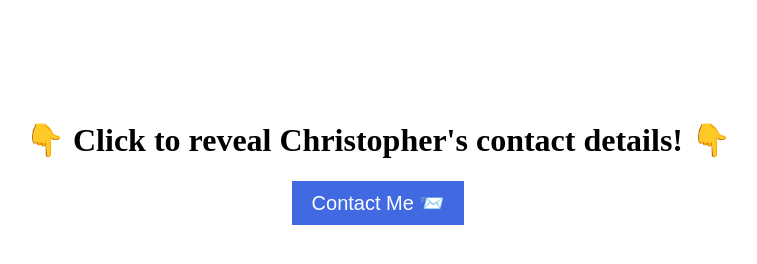
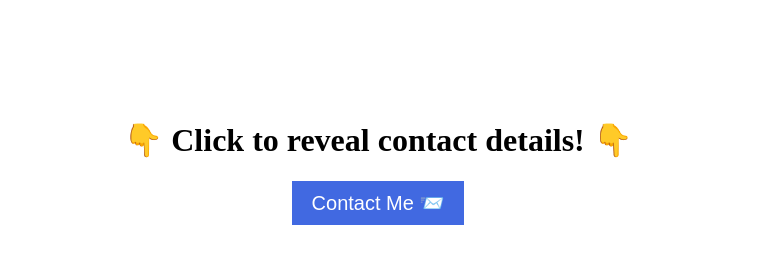
Before and after one commit to Taavi-Univer/modal-window-lightbox, a plain HTML site: page index.html in a window 1280 px wide. Shown: the whole page, without its empty margins (262-1019 px from the left). Drawn offline with Linux system fonts and the light colour scheme.

Commit message:
Update index.html

```diff
--- a/index.html
+++ b/index.html
@@ -14,7 +14,7 @@
         <button id="close-modal">Close! 👋</button>
       </div>
     </div>
-    <h1>👇 Click to reveal Christopher's contact details! 👇</h1>
+    <h1>👇 Click to reveal contact details! 👇</h1>
     <button id="open-modal">Contact Me 📨</button>
     <script src="script.js"></script>
   </body>
```
